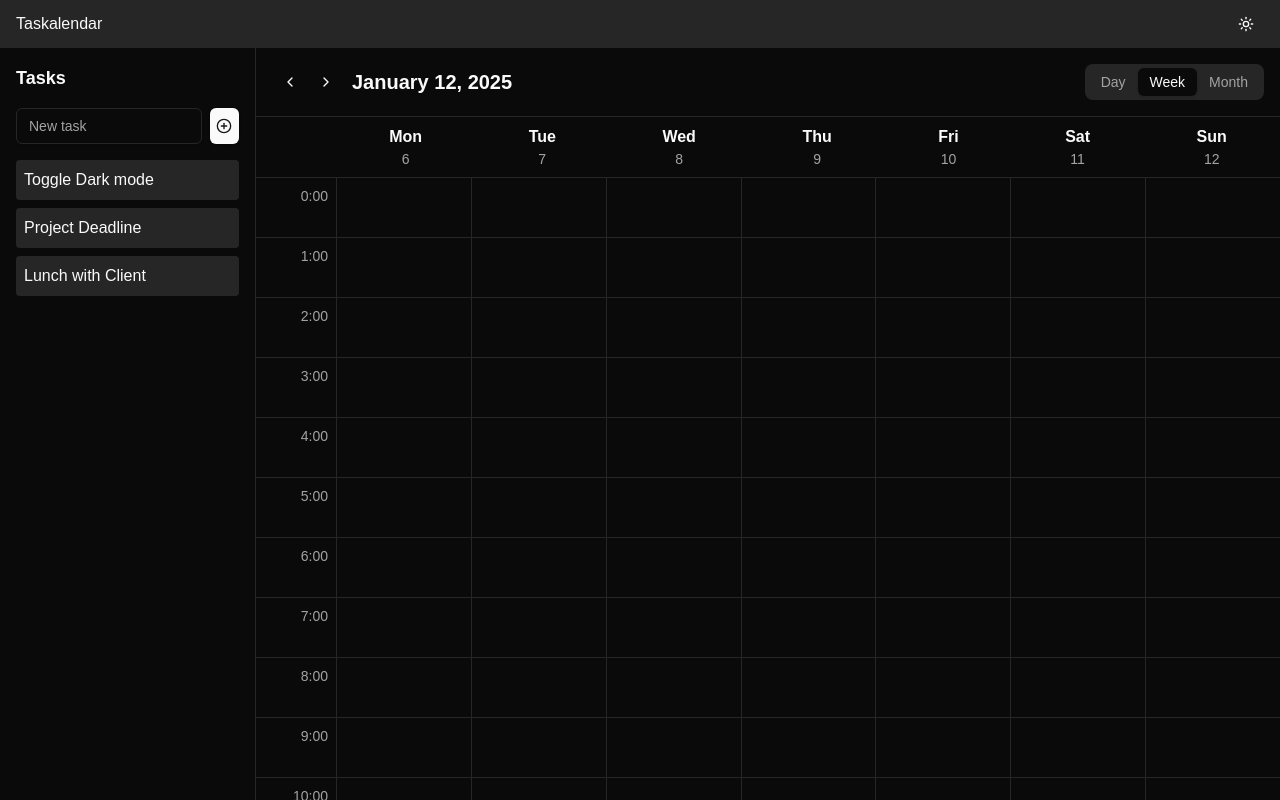
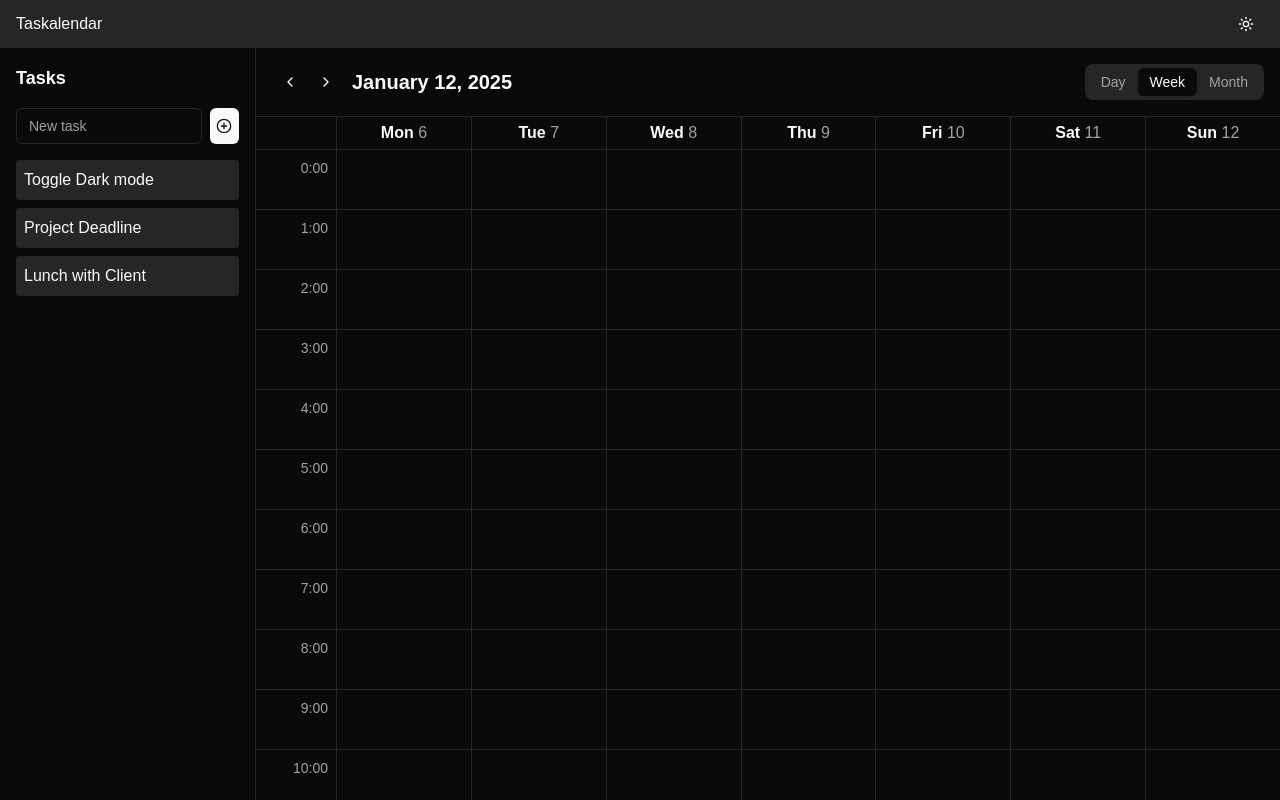
Before and after one commit to JacobSchroder/taskalendar, a Next.js app: page / in a window 1280 px wide. Built offline with nearby package versions, Linux system fonts and the light colour scheme.

Commit message:
week view layout fix

```diff
--- a/app/calendar/calendar-week-view.tsx
+++ b/app/calendar/calendar-week-view.tsx
@@ -12,12 +12,12 @@ export default function WeekView({ date }: WeekViewProps) {
 
   return (
     <div className='h-full overflow-auto'>
-      <div className='flex border-b'>
+      <div className='flex border-b sticky left-0 top-0 bg-background'>
         <div className='w-20'></div>
         {weekDates.map((day, index) => (
-          <div key={index} className='flex-grow text-center p-2'>
-            <div className='font-semibold'>{days[index]}</div>
-            <div className='text-sm text-muted-foreground'>{day.format('D')}</div>
+          <div key={index} className='flex-1 text-center p-1 border-l'>
+            <span className='font-semibold'>{days[index]}</span>{' '}
+            <span className='text-muted-foreground'>{day.format('D')}</span>
           </div>
         ))}
       </div>
@@ -25,7 +25,7 @@ export default function WeekView({ date }: WeekViewProps) {
         <div key={hour} className='flex border-b min-h-[60px]'>
           <div className='w-20 p-2 text-right text-sm text-muted-foreground'>{hour}:00</div>
           {weekDates.map((_, index) => (
-            <div key={index} className='flex-grow border-l p-2'></div>
+            <div key={index} className='flex-1 border-l p-2'></div>
           ))}
         </div>
       ))}
```
